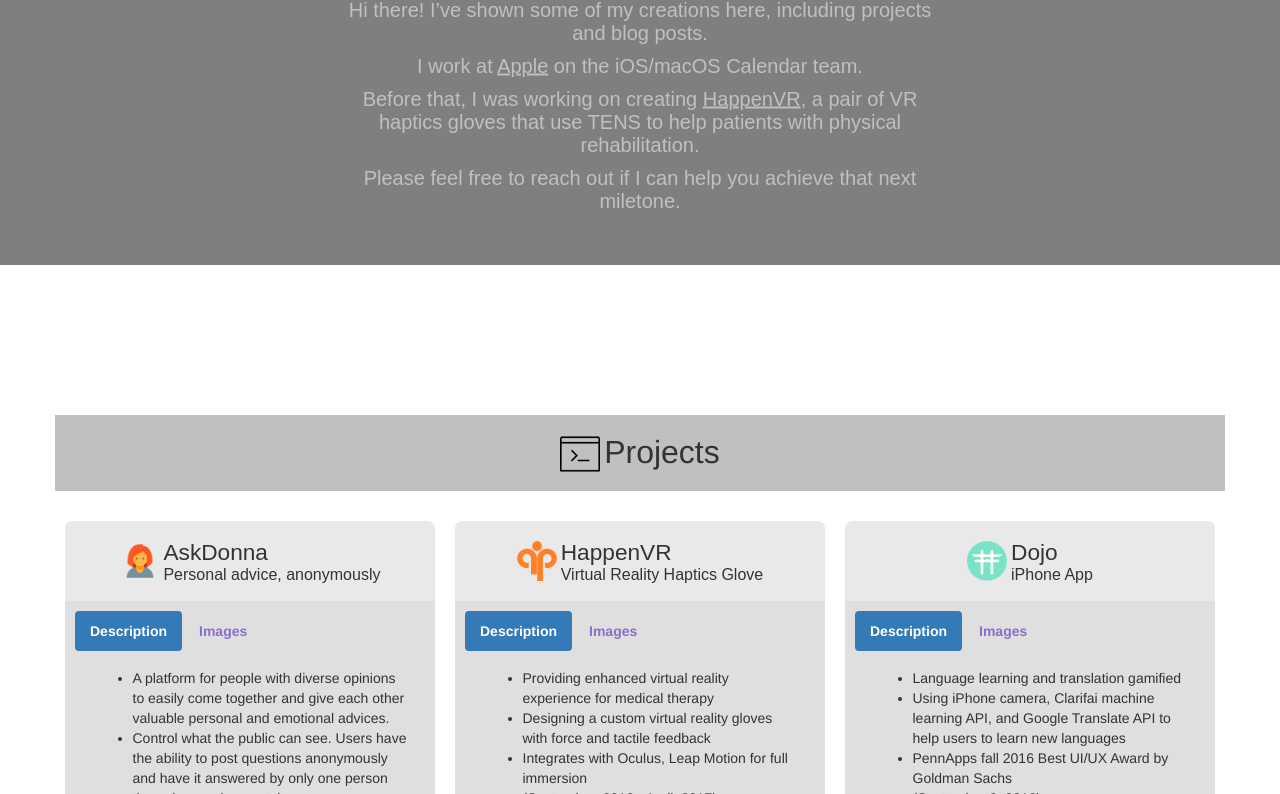
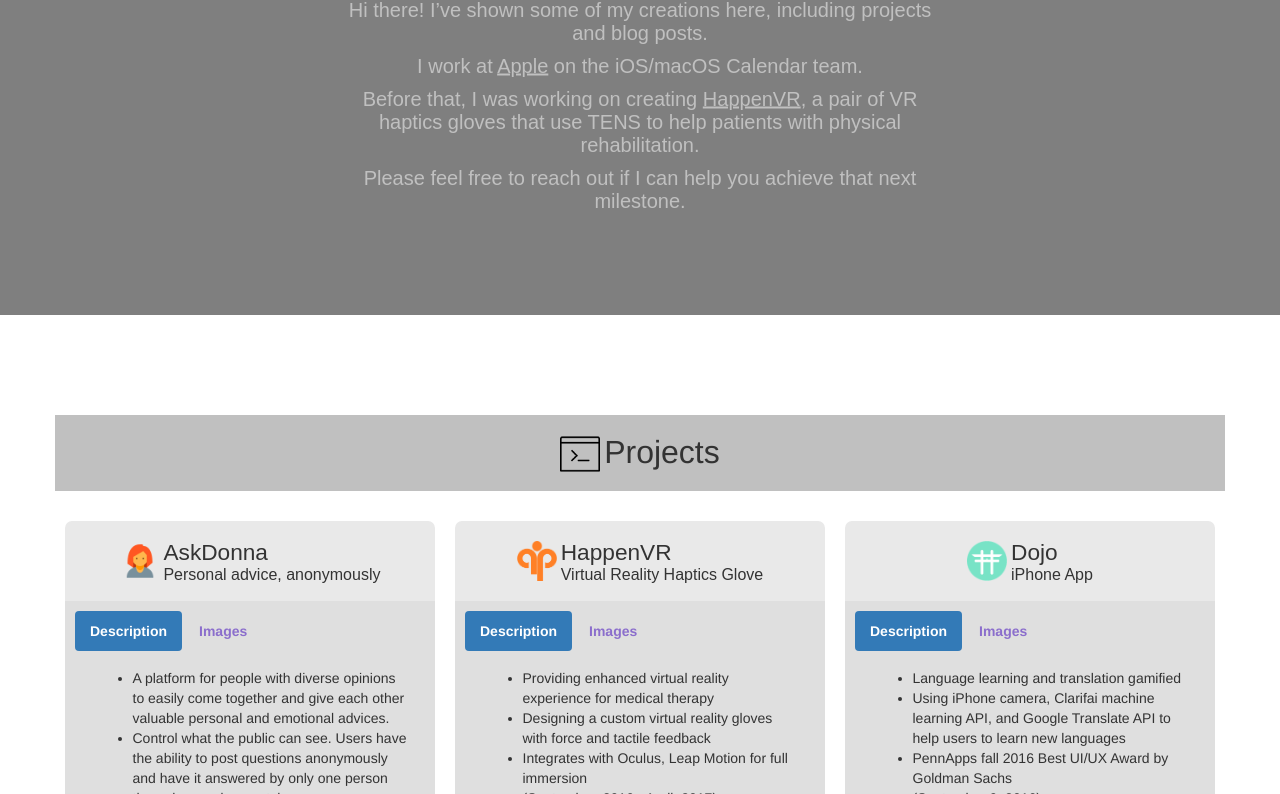
Before and after one commit to sitefeng/sitefeng.github.io, a plain HTML site: page index.html in a window 1280 px wide. Shown: the part 305-1099 px from the top of the page. Drawn offline with nearby package versions, Linux system fonts and the light colour scheme.

Commit message:
Spelling mistake

```diff
--- a/css/main.css
+++ b/css/main.css
@@ -32,8 +32,8 @@
 div#card{
 	background: rgba(0,0,0,0.5);
 	position: relative;
-	height: 400px;
-	top: 100px;
+	height: 500px;
+	top: 50px;
 }
 
 /*Contents of the Card*/
--- a/index.html
+++ b/index.html
@@ -67,7 +67,7 @@
         <p>Hi there! I’ve shown some of my creations here, including projects and blog posts.</p>
         <p>I work at <a href="https://www.apple.com/ios/ios-13/features/" class="header-link">Apple</a> on the iOS/macOS Calendar team.</p>
         <p>Before that, I was working on creating <a href="https://biotronfydp.github.io" class="header-link">HappenVR</a>, a pair of VR haptics gloves that use TENS to help patients with physical rehabilitation.</p>
-        <p>Please feel free to reach out if I can help you achieve that next miletone.</p>
+        <p>Please feel free to reach out if I can help you achieve that next milestone.</p>
       </div>
     </div>
 
```
Also changed, not shown: 1 other file.
